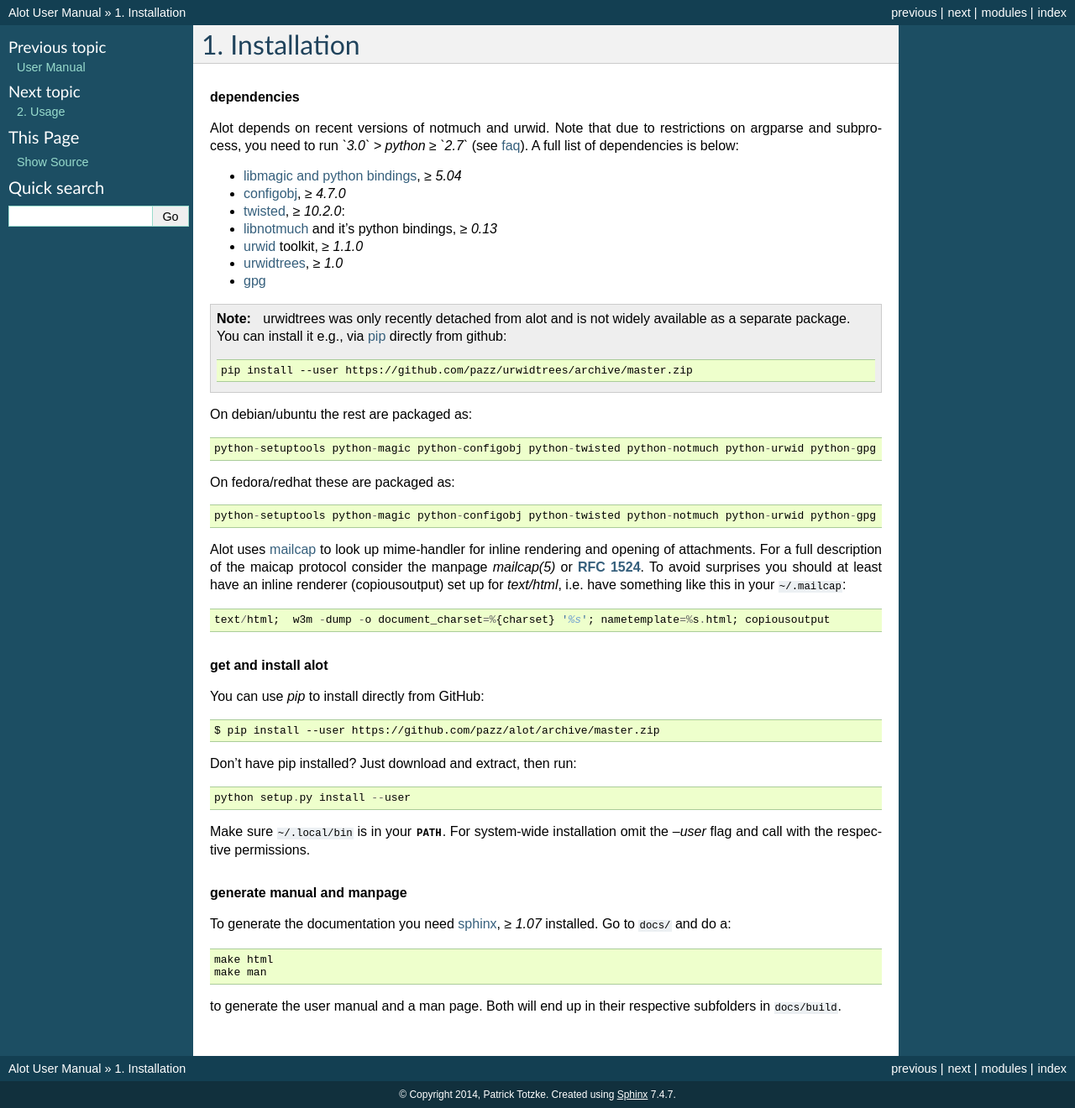
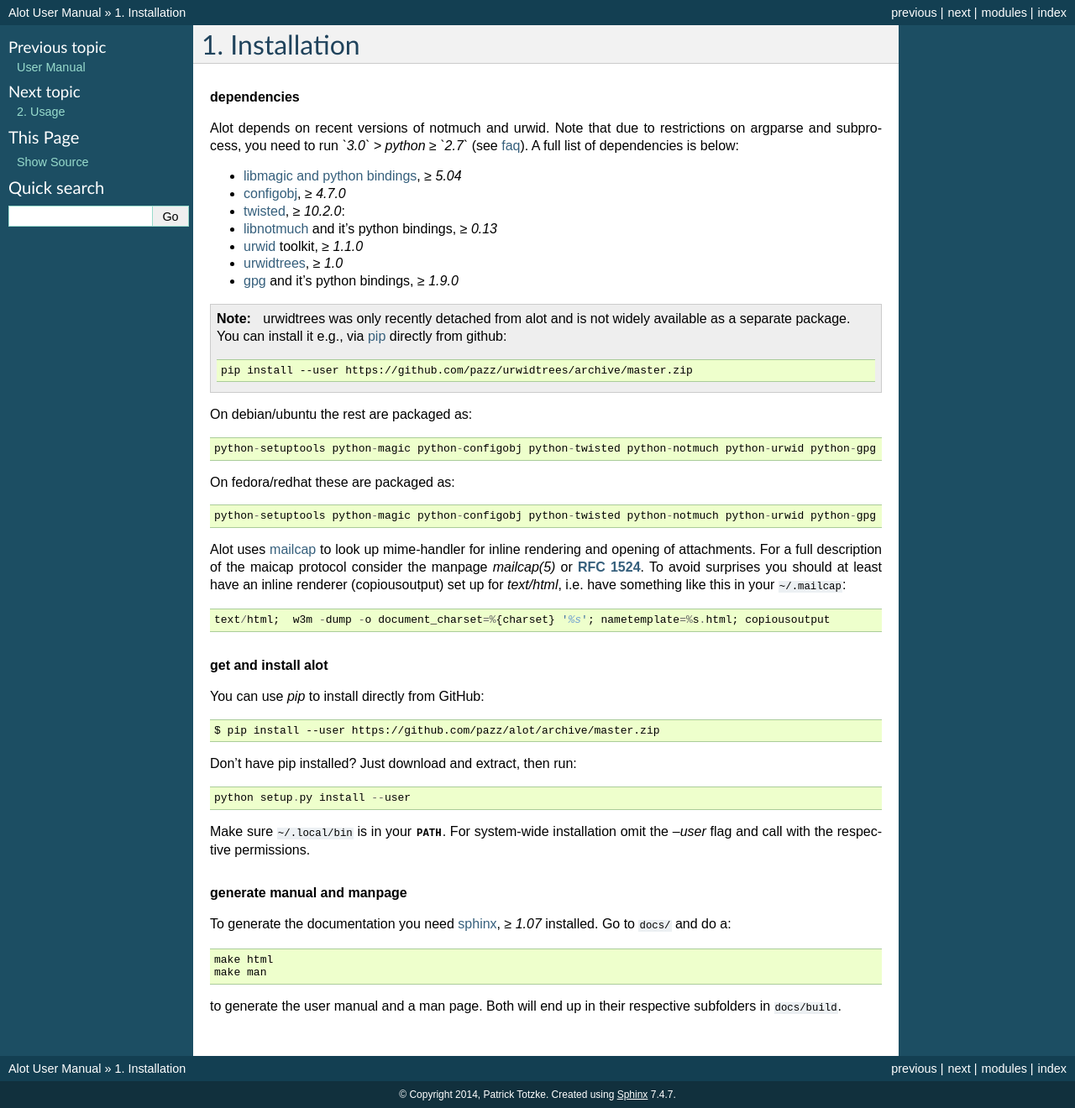
Before and after one commit to pazz/alot, a Sphinx documentation site: the page built from docs/source/installation.rst, in a window 1280 px wide. Shown: the whole page at 84% size. Built offline with Sphinx 7.4.7, drawn with Linux system fonts in a browser that asks for light colours.

Commit message:
Upgrade doc dependencies to GPGME >= 1.9.0
This version of GPGME is needed to support the ':sign' and ':encrypt'
commands, due to the migration of gpgme instead of pygpgme (#1086).

https://github.com/pazz/alot/issues/1175

```diff
--- a/docs/source/installation.rst
+++ b/docs/source/installation.rst
@@ -13,7 +13,7 @@
 * `libnotmuch <http://notmuchmail.org/>`_ and it's python bindings, ≥ `0.13`
 * `urwid <http://excess.org/urwid/>`_ toolkit, ≥ `1.1.0`
 * `urwidtrees <https://github.com/pazz/urwidtrees>`_, ≥ `1.0`
-* `gpg <https://pypi.python.org/pypi/gpg>`_
+* `gpg <http://www.gnupg.org/related_software/gpgme>`_ and it's python bindings, ≥ `1.9.0`
 
 .. note:: urwidtrees was only recently detached from alot and is not widely
           available as a separate package. You can install it e.g., via
```
